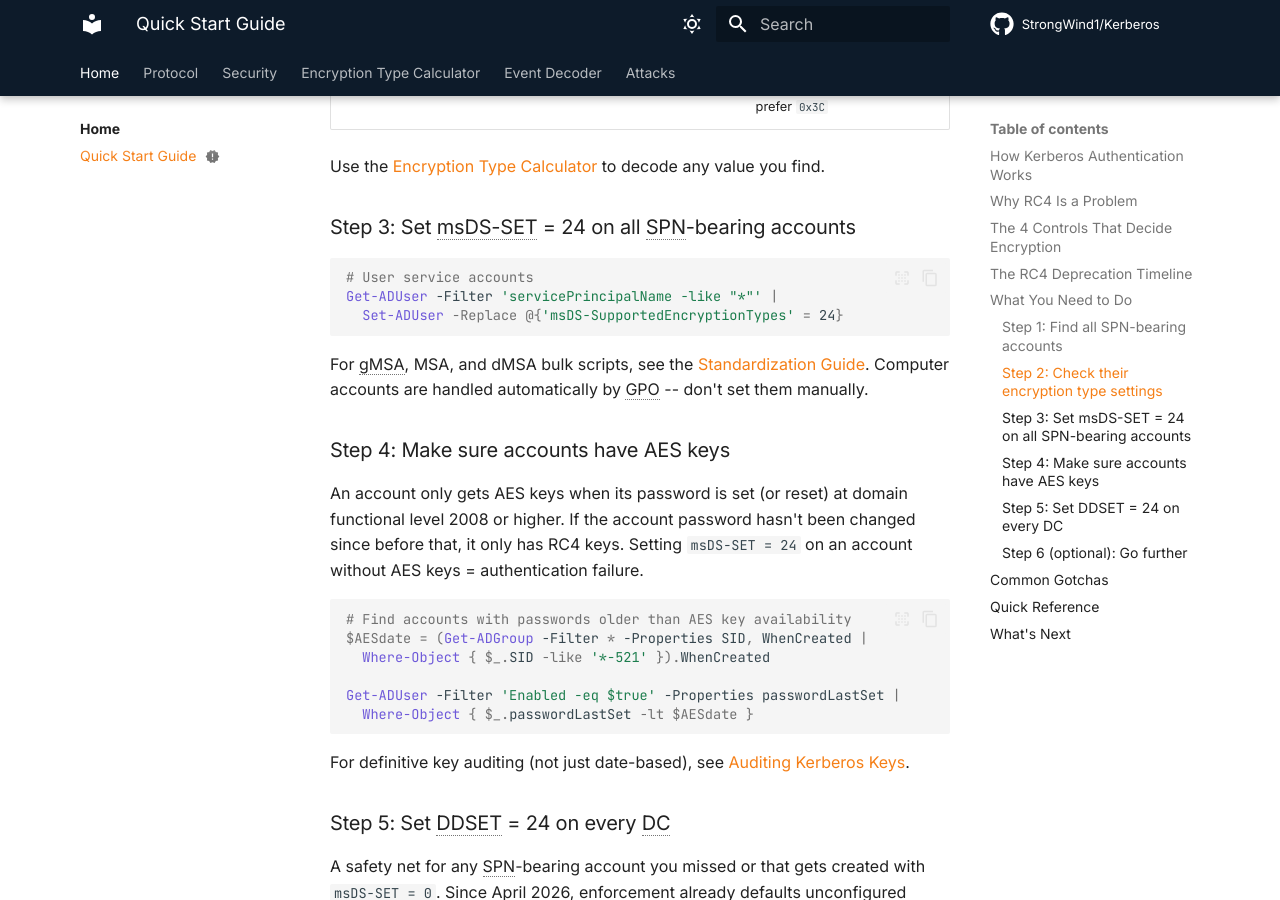
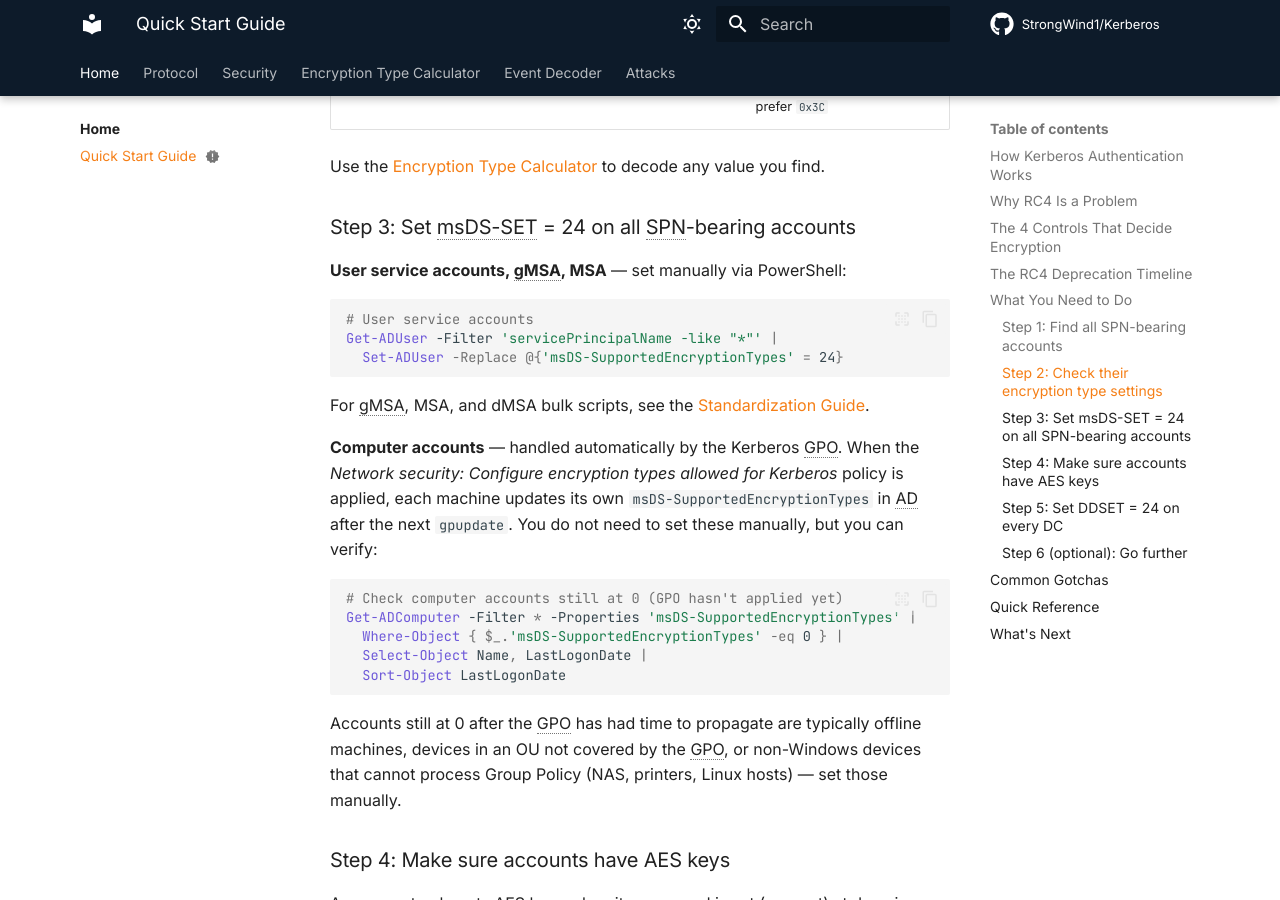
Before and after one commit to StrongWind1/Kerberos, an MkDocs documentation site: the page built from content/security/quick-start.md, in a window 1280 px wide and 900 px high, scrolled down 6299 px. Built offline with MkDocs 1.6.1 and Material for MkDocs 9.7.7, drawn with Linux system fonts in a browser that asks for light colours; plug-ins that fetch from the network failed and are left out; comment, search, counter and statistics services are not loaded.

Commit message:
docs: expand Step 3 to cover both user and computer accounts

````diff
--- a/content/security/quick-start.md
+++ b/content/security/quick-start.md
@@ -215,14 +215,32 @@ Use the [Encryption Type Calculator](etype-calculator.md) to decode any value yo
 
 ### Step 3: Set msDS-SET = 24 on all SPN-bearing accounts
 
+**User service accounts, gMSA, MSA** — set manually via PowerShell:
+
 ```powershell
 # User service accounts
 Get-ADUser -Filter 'servicePrincipalName -like "*"' |
   Set-ADUser -Replace @{'msDS-SupportedEncryptionTypes' = 24}
 ```
 
-For gMSA, MSA, and dMSA bulk scripts, see the [Standardization Guide](aes-standardization.md).
-Computer accounts are handled automatically by GPO -- don't set them manually.
+For gMSA, MSA, and dMSA bulk scripts, see the [Standardization Guide](aes-standardization.md#step-3-set-msds-supportedencryptiontypes-on-manually-managed-spn-bearing-accounts).
+
+**Computer accounts** — handled automatically by the Kerberos GPO. When the *Network
+security: Configure encryption types allowed for Kerberos* policy is applied, each
+machine updates its own `msDS-SupportedEncryptionTypes` in AD after the next
+`gpupdate`. You do not need to set these manually, but you can verify:
+
+```powershell
+# Check computer accounts still at 0 (GPO hasn't applied yet)
+Get-ADComputer -Filter * -Properties 'msDS-SupportedEncryptionTypes' |
+  Where-Object { $_.'msDS-SupportedEncryptionTypes' -eq 0 } |
+  Select-Object Name, LastLogonDate |
+  Sort-Object LastLogonDate
+```
+
+Accounts still at 0 after the GPO has had time to propagate are typically offline
+machines, devices in an OU not covered by the GPO, or non-Windows devices that cannot
+process Group Policy (NAS, printers, Linux hosts) — set those manually.
 
 ### Step 4: Make sure accounts have AES keys
 
````
